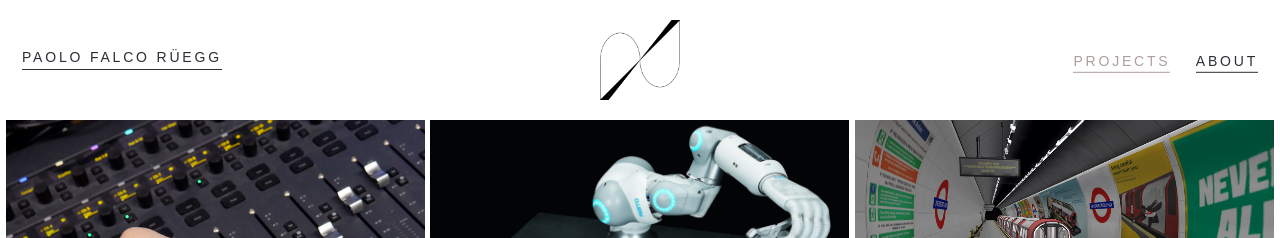
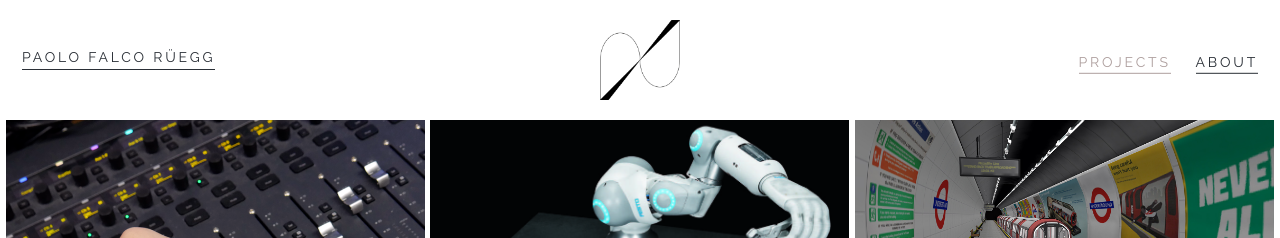
Before and after one commit to paolofalcoruegg/pfr, a Jekyll site: the page built from index.html, in a window 1280 px wide. Shown: the top 238 px of the page. Built offline with Jekyll 4.4.1, drawn with Linux system fonts in a browser that asks for light colours; nearby versions of some CDN libraries; the list of posts is cut into pages by our own code.

Commit message:
Tried to fix mobile font rendering bug

```diff
--- a/_data/settings.yml
+++ b/_data/settings.yml
@@ -69,7 +69,7 @@
   error_color: '#D64541'
 
 font_settings:
-  font_embed: '<link href="https://fonts.googleapis.com/css?family=Roboto:300,400" rel="stylesheet">'
+  font_embed: '<link href="https://fonts.googleapis.com/css?family=Raleway:300,400" rel="stylesheet">'
   title_font: '"Raleway", light'
   body_font: '"Raleway", sans-serif'
   regular_weight: 300
```
Also changed, not shown: 18 other files.
